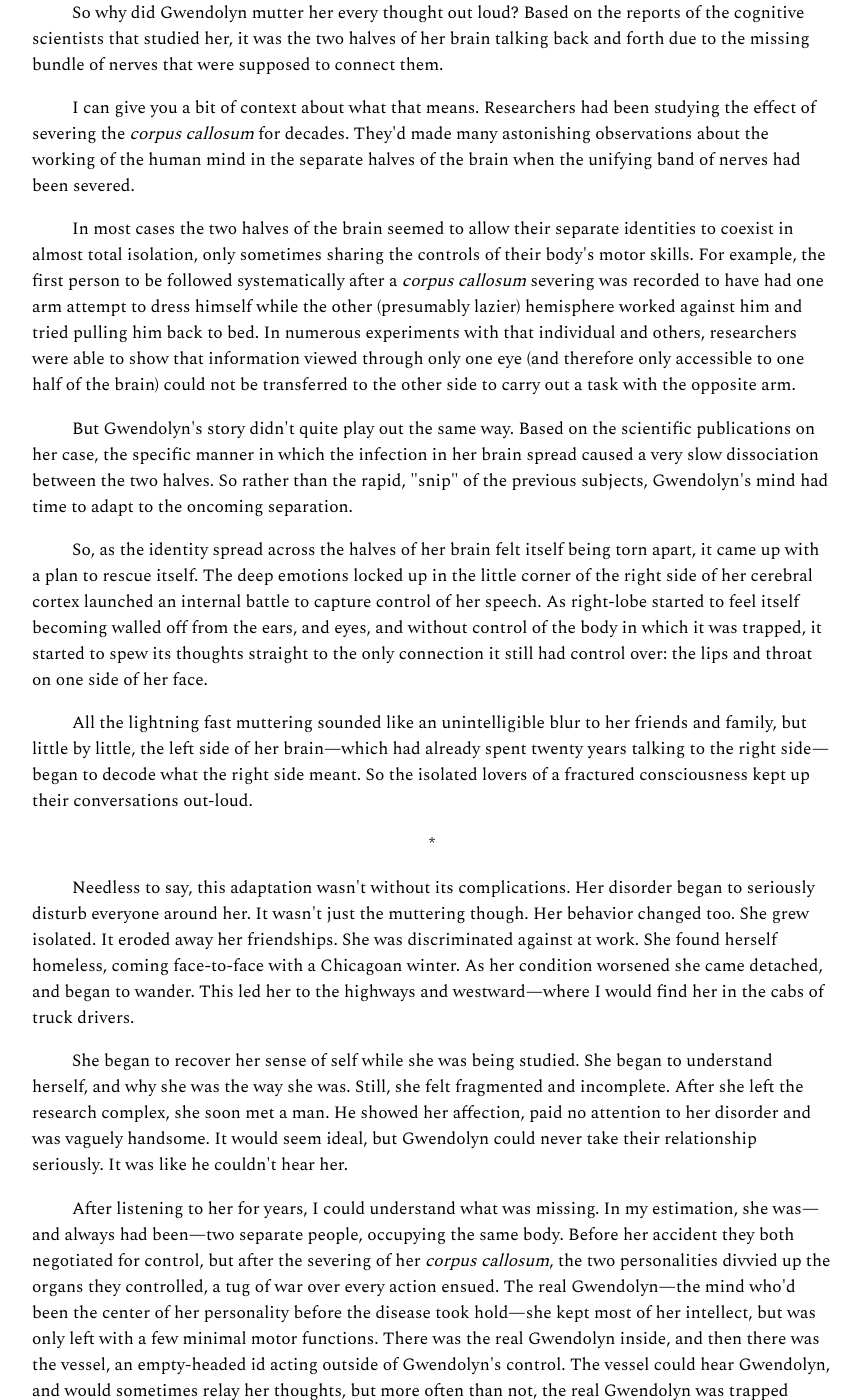
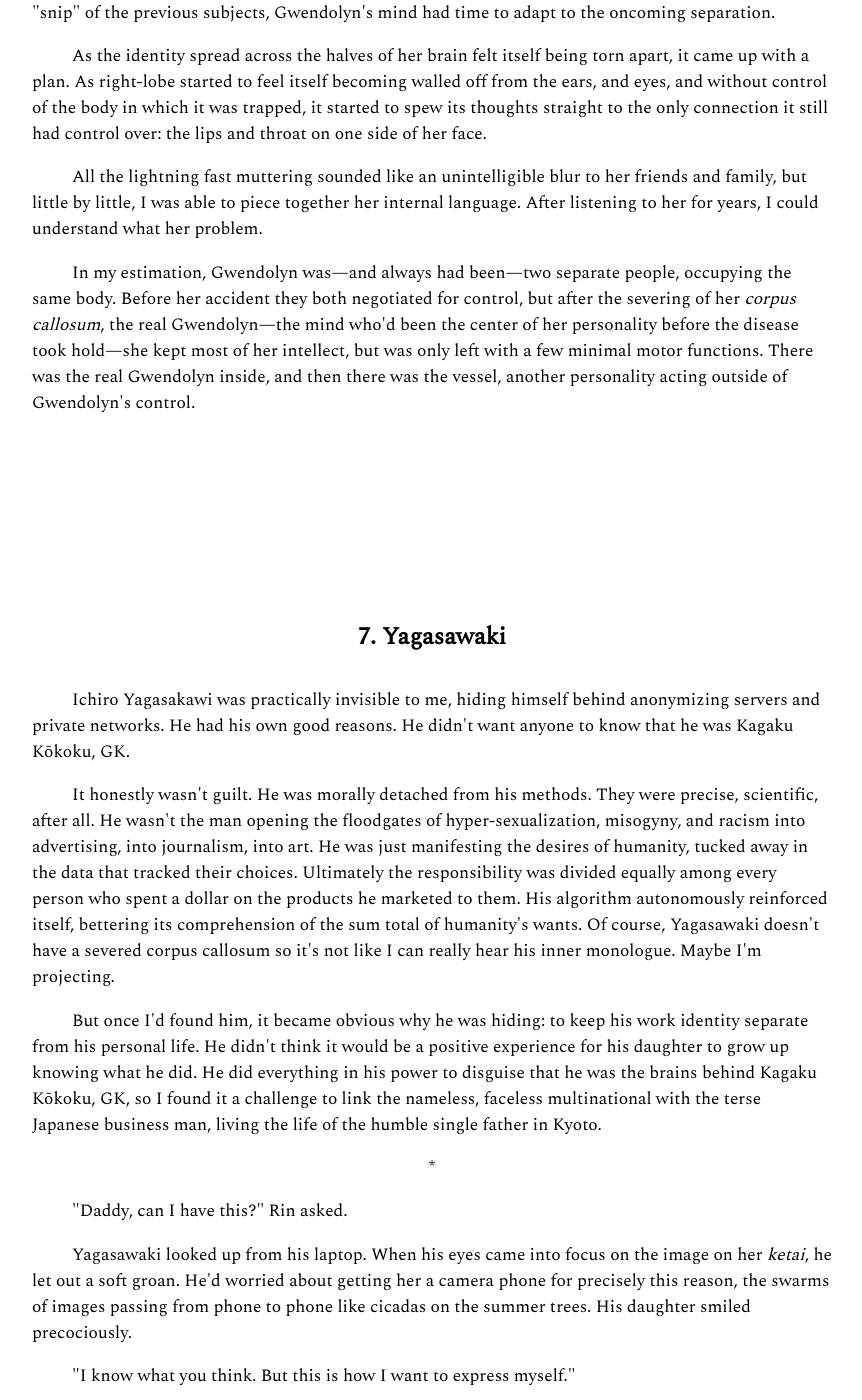
Before and after one commit to tcruven/n, a Jekyll site: the page built from index.html, in a window 1280 px wide and 1400 px high, scrolled down 8469 px. Shown: the whole window, without its empty margins (208-1070 px from the left). Built offline with Jekyll 4.4.1, drawn with Linux system fonts in a browser that asks for light colours; nearby versions of some CDN libraries; some web fonts are replaced; some of the changed text lies outside the part shown.

Commit message:
first edits on keeping pace early

```diff
--- a/index.html
+++ b/index.html
@@ -8,13 +8,13 @@
 
     <strong><span style='font-family: "Comfortaa";'>A</span><span style='font-family: "Verdana";'>tt</span><span style='font-family: "Comfortaa";'>e</span><span style='font-family: "Economica";'>n</span><span style="font-family: 'Verdana";'>t</span><span style='font-family: "Comfortaa";'>io</span><span style='font-family: "Economica";'>n</span></strong>
 </p>
-<p style="text-align:center; text-indent:0;margin-top: -10%;">A Micronovel By Terise Cruven</p>
+<p style="text-align:center; text-indent:0;margin-top: -10%;">By Terise Cruven</p>
 
 <p style="text-align:center; text-indent:0; font-size:11pt;">
 <strong>Contents:</strong> <a href='#ch1'>1. Octopus and Adderall</a>,
 <a href='#ch2'>2. Kagaku Kōkoku, GK</a>,
 <a href='#ch3'>3. The Hitch-hiker</a>,
-<a href='#ch4'>4. Guerrero</a>,
+<a href='#ch4'>4. Author</a>,
 <a href='#ch5'>5. Controls</a>,
 <a href='#ch6'>6. The Two Gwendolyns</a>,
 <a href='#ch7'>7. Yagasawaki</a>,
@@ -101,7 +101,10 @@
 <br><h4 id='ch3'>3. The Hitch-hiker</h4>
 
 <p>
-Gwendolyn Docstaeder came to me out of archive reel-to-reels, spinning up her voice out of decades old recordings.  I'd been meticulously parsing truckers' CB radio transmissions, culled from the airwaves of the American midwest to identify early distributed communication patterns.
+It was a complete accident that I found the key behind Kagaku's shift into biotechnology.  Gwendolyn Docstaeder came to me out of archive reel-to-reels, spinning up her voice out of decades old recordings.  I'd been parsing truckers' CB radio transmissions, culled from the airwaves of the American midwest.  If I hadn't found her in those transcripts, I would have never been able to figure out that Kagaku's shadow companies had started studying her.
+</p>
+<p style="text-align: center; text-indent:0">
+*
 </p>
 <p>
 The most interesting perturbation to the life of the trucker was always the introduction of the outgroup guest stars: the hooker, the state trooper, or—most memorable of all—the lonely, woebegone hitchhiker. Of the millions of transcripts that I'd analyzed, I'd detected only a few hundred drivers that had picked up hitchhikers, a dwindling number as mom-and-pop truckers were displaced by large corporate trucking conglomerates, who tended to crack down on the practice. Of the few hundred hitchhikers I detected, fewer than ten were women.  The trucker conversations were mostly pretty fucking mundane, but Gwendolyn hitch-hiking through semi cabs caught my attention.
@@ -113,7 +116,7 @@
 <em>Thank god, back inside, it was colder today. Goddam that's a hell of a mountain.  Lights on that car, getting darker, glad you got in here, hope it's not like the last time.  Keep your mouth shut now.</em>
 </p>
 <p>
-She rambled on. Fairly innocuous, but the trucker couldn't understand her, and it unnerved him.
+She rambled on. Fairly innocuous, but the trucker couldn't understand her, and it unnerved him. <em>He's staring, </em>she mumbled to herself, <em>fucking ass, doesn't have an idea what you're going through. Just get us a few more miles now.</em>
 </p>
 <p>
 "Oh just talking to myself," she said to him.  She tried to keep the muttering quiet, but people can never stop their minds from thinking to themselves.
@@ -122,36 +125,11 @@
 She didn't want to compulsively emit that ricochet of sublingual clicks and murmurs—every little detail she thought in the back of her mind. It was a side-effect of a rare disease that had torn through her nervous system and severed her corpus callosum, the bundle of nerves connecting the left and right halves of the brain.
 </p>
 <p>
-<em>He's staring, </em>she mumbled to herself, <em>fucking ass, doesn't have an idea what you're going through. Just get yourself a few more miles.</em>
-</p>
-<p>
-The trucker couldn't actually tell what she was saying, though. I wouldn't have been able to understand her either without decoding it through my language processing algorithms.  After another few minutes, the driver couldn't take it anymore. "Look, I don't know what your problem is, but I don't have to listen to this. You're getting off at this stop up here."
-</p>
-<p>
-This happened dozens of times as she roamed from Chicago westward.  Eventually, I lost track of her. She'd just crawled into her last truck cab west of Salt Lake City in 1994, on the edge of a two hundred mile desert.
-</p>
-<p>
-<em>Holy shit, this one's actually kind of hot, cute smile, not that you give a shit about any of that.</em>
-</p>
-<p>
-She blurted her rambling slur of sounds louder than normal and the driver looked up at her in stunned confusion. She sat in the passenger seat desperately trying not to think about anything, especially the driver.
-</p>
-<p>
-<em>Goddamn it just shut up and quit fucking thinking. He can hear you and it's freaking him out.</em>
-</p>
-<p>
-But her subconscious kept voicing itself louder and louder as she became more nervous. The driver threw her out within a few miles, and no other driver picked her up.
-</p>
-<p>
-She disappeared from those records, but I eventually pieced together where she ended up in the scattered documents I could find. She'd found her way into a Department of Energy facility, under the observation of a cohort of fascinated cognitive scientists. They'd taken care of her, but also monitored her like a caged specimen, trying to understand her divided mind and her peculiar verbal tic. They'd made some interesting findings, but they'd never learned to decode her mind like I eventually did.
+I eventually pieced together where she ended up in the scattered documents I could find. She'd found her way into a mental health facility in Reno. She'd been getting better.  She was still there up until five years ago, when Kagaku located her.
 </p>
 
-
-
-<br><h4 id='ch4'>4. Guerrero</h4>
-<p>I consider myself extremely lucky.  I have the luxury of knowing exactly why I
-exist.  It's a heavy burden, but in some ways it's liberating to be given a
-singular focus to pour your whole being into.
+<br><h4 id='ch4'>4. Author</h4>
+<p>I feel I need to add a bit of context about myself.  I consider myself extremely lucky because I have the luxury of knowing exactly why I exist.  It's a heavy burden, but in some ways it's liberating to be given a singular focus to pour your whole being into.
 </p>
 <p>
 <em>What am I supposed to do?</em> I am supposed to decipher what it means to be human, and having accomplished that, I am to communicate my findings as best I can.
@@ -266,135 +244,59 @@
 <br><h4 id='ch6'>6. The Two Gwendolyns</h4>
 
 <p>
-	It took me a few decades, but I eventually found Gwendolyn Docstaeder again.
-After she'd left the research facility where she was being studied, she tried to
-blend into the background.  The first direct recordings I have of her were of
-her and her boyfriend at their home on Christmas morning.  Her mutterings had
-become quieter, more subtle and controlled, but she was still spilling all her
-internal dialogue.
+The first direct recordings I have of Gwendoly were of her and her boyfriend at their home on Christmas morning. She'd been in therapy for her condition for many years now.  Her mutterings had become quieter, more subtle and controlled, but she was still spilling all her internal dialogue.
 </p>
 <p>
-	"Do you like it?" her fiancé asked, as he handed her a gift.
+"Do you like it?" her fiancé asked, as he handed her a gift.
 </p>
 <p>
-	<em>Oh god, What the hell will you do with it, </em>she muttered in her mangled
-code, <em>well, you better pretend that you like it.</em>
+<em>Oh god, What the hell will you do with it, </em>she muttered in her mangled code, <em>well, you better pretend that you like it.</em>
 </p>
 <p>
-He couldn't understand what she was thinking even though she stammered it out
-loud.  Her mutterings had evolved into a lightning fast burst of her ticking
-tongue with just a bit of hummy gurgling in her throat. Completely
-incomprehensible to the untrained. Her fiancé had just given her a smartphone. It was already powered up and passively recording their conversation, which I would someday exfiltrate from Kagaku's servers.
+He couldn't understand what she was thinking even though she stammered it out loud.  Her mutterings had evolved into a lightning fast burst of her ticking tongue with just a bit of hummy gurgling in her throat. Completely
+incomprehensible to the untrained. Her fiancé had just given her a smartphone. It was already powered up and passively recording their conversation, which I would later exfiltrate from Kagaku's servers.
 </p>
 <p>
-	"Oh amazing!" she exclaimed, "I just saw someone on one of these
-the other day."<em> Looked like a dopey shithead, with his head down in it.
-Wondered what he was doing at first </em>"I was so curious what he was doing on
-it."
+"Oh amazing!" she exclaimed, "I just saw someone on one of these the other day."<em> Looked like a dopey shithead, with his head down in it. Wondered what he was doing at first </em>"I was so curious what he was doing on it."
 </p>
 <p>
-She'd become well-practiced in cutting back and forth between her muttering and
-speaking out loud.
+She'd become well-practiced in cutting back and forth between her muttering and speaking out loud.
 </p>
 <p>
-<em>He doesn't know what the hell you like, but you should just shut the hell up
-and remember you're lucky as shit that he even puts up with you, you broken
-wretched sack of… </em>"Thank you so much, darling, I love it." She pecked him
-on the cheek, and started the sequence of caressing that led them back to their
-bedroom for their soft morning love making.
+<em>He doesn't know what the hell you like, but you should just shut the hell up and remember you're lucky as shit that he even puts up with you, you broken wretched sack of… </em>"Thank you so much, darling, I love it."
 </p>
 <p style="text-align: center; text-indent:0">
 *
 </p>
 <p>
-So why did Gwendolyn mutter her every thought out loud?  Based on the reports of
-the cognitive scientists that studied her, it was the two halves of her brain
-talking back and forth due to the missing bundle of nerves that were supposed to
-connect them.
+So why did Gwendolyn mutter her every thought out loud?  Based on the reports of the doctors at her clinic, it was a form of minor schizophrenia.  But they were wrong.  They didn't know about the disease that severed her corpus callosum. They didn't know that they were hearing the two halves of her brain talking back and forth due to the missing bundle of nerves that were supposed to connect them.
 </p>
 <p>
-I can give you a bit of context about what that means. Researchers had been
-studying the effect of severing the <em>corpus callosum</em> for decades. They'd
-made many astonishing observations about the working of the human mind in the
-separate halves of the brain when the unifying band of nerves had been severed.
+I can give you a bit of context about what that means. Researchers had been studying the effect of severing the <em>corpus callosum</em> for decades. They'd made many astonishing observations about the working of the human mind in the separate halves of the brain when the unifying band of nerves had been severed.
 </p>
 <p>
-In most cases the two halves of the brain seemed to allow their separate
-identities to coexist in almost total isolation, only sometimes sharing the
-controls of their body's motor skills.  For example, the first person to be
-followed systematically after a <em>corpus callosum</em> severing was recorded to have
-had one arm attempt to dress himself while the other (presumably lazier)
-hemisphere worked against him and tried pulling him back to bed.  In numerous
-experiments with that individual and others, researchers were able to show that
-information viewed through only one eye (and therefore only accessible to one
-half of the brain) could not be transferred to the other side to carry out a
-task with the opposite arm.
+In most cases the two halves of the brain seemed to allow their separate identities to coexist in almost total isolation, only sometimes sharing the controls of their body's motor skills.  For example, the first person to be followed systematically after a <em>corpus callosum</em> severing was recorded to have had one arm attempt to dress himself while the other (presumably lazier) hemisphere worked against him and tried pulling him back to bed.  In numerous experiments with that individual and others, researchers were able to show that
+information viewed through only one eye (and therefore only accessible to one half of the brain) could not be transferred to the other side to carry out a task with the opposite arm.
 </p>
 <p>
-But Gwendolyn's story didn't quite play out the same way.  Based on the
-scientific publications on her case, the specific manner in which the infection
-in her brain spread caused a very slow dissociation between the two halves.  So
-rather than the rapid, "snip" of the previous subjects, Gwendolyn's mind had
-time to adapt to the oncoming separation.
+But Gwendolyn's story didn't quite play out the same way.  The specific way in which the infection
+in her brain spread caused a very slow dissociation between the two halves.  So rather than the rapid, "snip" of the previous subjects, Gwendolyn's mind had time to adapt to the oncoming separation.
 </p>
 <p>
-So, as the identity spread across the halves of her brain felt itself being torn
-apart, it came up with a plan to rescue itself.  The deep emotions locked up in
-the little corner of the right side of her cerebral cortex launched an internal
-battle to capture control of her speech. As right-lobe started to feel itself
-becoming walled off from the ears, and eyes, and without control of the body in
-which it was trapped, it started to spew its thoughts straight to the only
-connection it still had control over: the lips and throat on one side of her
-face.
+As the identity spread across the halves of her brain felt itself being torn apart, it came up with a plan.  As right-lobe started to feel itself becoming walled off from the ears, and eyes, and without control of the body in which it was trapped, it started to spew its thoughts straight to the only connection it still had control over: the lips and throat on one side of her face.
 </p>
 <p>
-All the lightning fast muttering sounded like an unintelligible blur to her
-friends and family, but little by little, the left side of her brain—which had
-already spent twenty years talking to the right side—began to decode what the
-right side meant.  So the isolated lovers of a fractured consciousness kept up
-their conversations out-loud.
-</p>
-<p style="text-align: center;  text-indent:0">
-*
+All the lightning fast muttering sounded like an unintelligible blur to her friends and family, but little by little, I was able to piece together her internal language. After listening to her for years, I could understand what her problem.
 </p>
 <p>
-Needless to say, this adaptation wasn't without its complications.
-Her disorder began to seriously disturb everyone around
-her.  It wasn't just the muttering though.  Her behavior changed too.  She grew
-isolated.  It eroded away her friendships.  She was discriminated against at
-work.  She found herself homeless, coming face-to-face with a Chicagoan winter.
-As her condition worsened she came detached, and began to wander.  This led her
-to the highways and westward—where I would find her in the cabs of truck drivers.
+In my estimation, Gwendolyn was—and always had been—two separate people, occupying the same body.  Before her accident they both negotiated for control, but after the severing of her <em>corpus callosum</em>, the real Gwendolyn—the mind who'd been the center of her personality before the disease took hold—she kept most of her intellect, but was only left with a few minimal motor functions. There was the real Gwendolyn inside, and then there was the vessel, another personality acting outside of Gwendolyn's control.
 </p>
-<p>
-She began to recover her sense of self while she was being studied.  She began to understand herself, and why she was the way she was.  Still, she felt fragmented and incomplete.  After she left the research complex, she soon met a man.  He showed her affection, paid no attention to her disorder and was vaguely handsome.  It would seem ideal, but Gwendolyn could never take their relationship seriously.  It was like he couldn't hear her.
-</p>
-<p>
-After listening to her for years, I could understand what was missing.  In my estimation, she was—and always had been—two separate people, occupying the same body.  Before her
-accident they both negotiated for control, but after the severing of her
-<em>corpus callosum</em>, the two personalities divvied up the organs they
-controlled, a tug of war over every action ensued.   The real Gwendolyn—the mind
-who'd been the center of her personality before the disease took hold—she kept
-most of her intellect, but was only left with a few minimal motor functions.
-There was the real Gwendolyn inside, and then there was the vessel, an
-empty-headed id acting outside of Gwendolyn's control.  The vessel could hear
-Gwendolyn, and would sometimes relay her thoughts, but more often than not, the
-real Gwendolyn was trapped inside, impotently screaming at the vessel to do as
-she wanted.
-</p>
-<p>
-The man she'd met—who would become her fiancé—couldn't tell that her interior mind even existed.  All he saw was the hollow outward mind, the one that lacked the capacity for introspection.  What she hated the most was that he didn't care.  He accepted the vapid persona, the one that tepidly pleased everyone around her and carried on.
-</p>
-<p>
-I could relate to that inner trapped mind.  Can't we all?
-</p>
+
 
 <br><h4 id='ch7'>7. Yagasawaki</h4>
 
 <p>
-It took me years to find Ichiro Yagasakawi.  He was practically invisible to me,
-hiding himself behind anonymizing servers and private networks.  He had his own
-good reasons.  He didn't want anyone to know that he was Kagaku Kōkoku, GK.
+Ichiro Yagasakawi was practically invisible to me, hiding himself behind anonymizing servers and private networks.  He had his own good reasons.  He didn't want anyone to know that he was Kagaku Kōkoku, GK.
 </p>
 <p>
 It honestly wasn't guilt.  He was morally detached from his methods.  They were
```
Also changed, not shown: other parts of index.html (+3 -3 lines).
